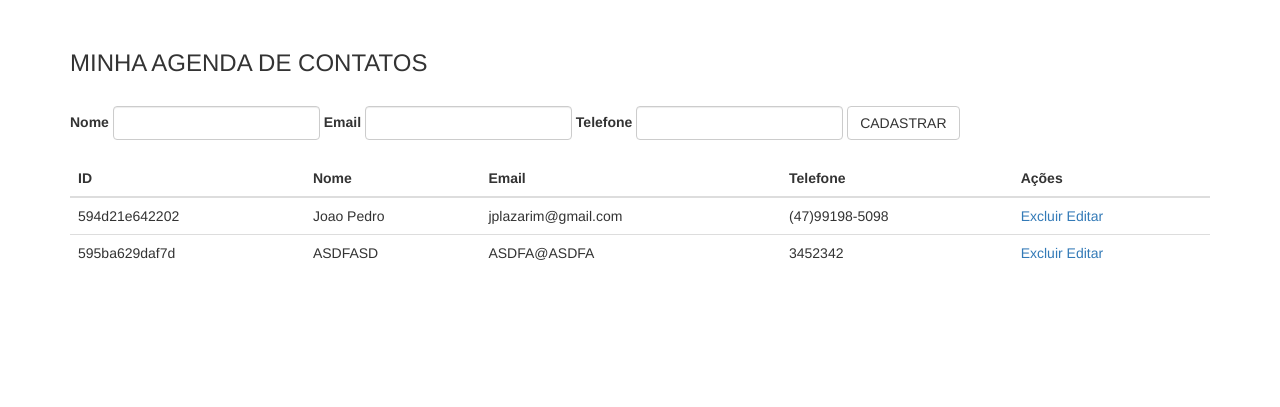
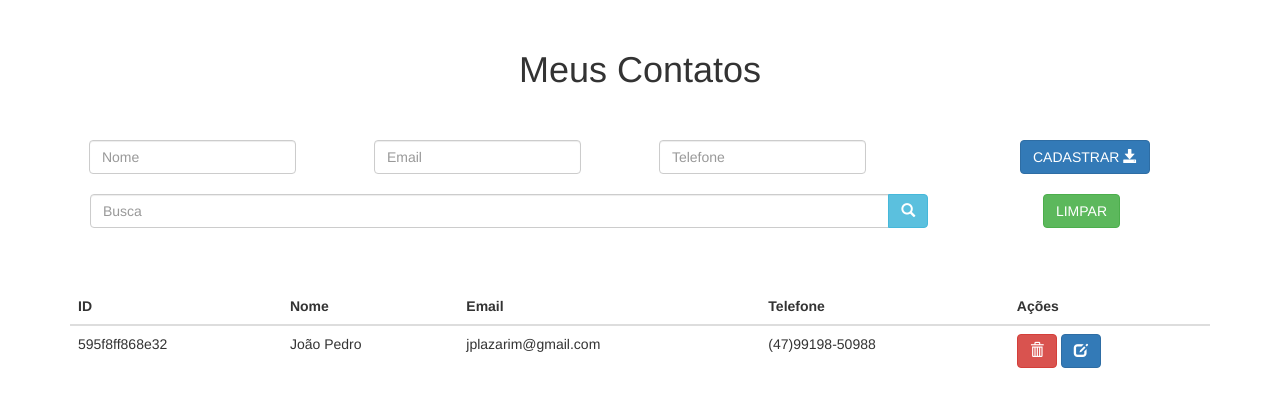
Before and after one commit to Tekislla/agenda, a PHP site: page /?acao=buscar in a window 1280 px wide. Shown: the top 407 px of the page. Run offline with PHP 8.4, Linux system fonts and the light colour scheme; data that the repository does not hold is empty.

Commit message:
Add files via upload

```diff
--- a/contatos.json
+++ b/contatos.json
@@ -1,14 +1,8 @@
-[
-    {
-        "id": "594d21e642202",
-        "nome": "Joao Pedro",
+{
+    "1": {
+        "id": "595f8ff868e32",
+        "nome": "Jo\u00e3o Pedro",
         "email": "jplazarim@gmail.com",
-        "telefone": "(47)99198-5098"
-    },
-    {
-        "id": "595ba629daf7d",
-        "nome": "ASDFASD",
-        "email": "ASDFA@ASDFA",
-        "telefone": "3452342"
+        "telefone": "(47)99198-50988"
     }
-]
+}
--- a/controlador_agenda.php
+++ b/controlador_agenda.php
@@ -30,9 +30,9 @@
 
         return $contatos;                                                                         //RETORNAR OS CONTATOS
 
-    }                                                                                                    //FIM DA FUNÇÃO
+    }                                                                                                      //FIM DA FUNÇÃO
 
-    function editarContato($valorBuscado){                                               //FUNÇÃO PARA EDITAR UM CONTATO
+    function buscarContato($valorBuscado){                                               //FUNÇÃO PARA EDITAR UM CONTATO
         $contatos = file_get_contents("contatos.json", true);                           //PEGAR OS DADOS DO ARQUIVO JSON
         $contatos = json_decode($contatos, true);                                      //CONVERTER DADOS JSON PARA ARRAY
 
@@ -91,4 +91,6 @@
         cadastrar();                                                                     //CHAMADA PARA FUNÇÃO CADASTRAR
     } elseif($_GET['acao'] == 'excluir'){
         excluirContato($_GET['id']);                                                       //CHAMADA PARA FUNÇÃO EXCLUIR
+    } elseif ($_GET['acao'] == 'editar'){
+        salvarContatoEditado($_GET['id']);
     }
--- a/index.php
+++ b/index.php
@@ -16,8 +16,9 @@ $meusContatos = pegarContatos();
 
 <div class="container" style="margin-top: 30px;">
 
-    <h3>MINHA AGENDA DE CONTATOS</h3>
-    <br />
+    <h1 align="center">Meus Contatos</h1>
+    <br/>
+    <br>
 
     <!-- CADASTRO-->
     <div class="row">
@@ -25,30 +26,53 @@ $meusContatos = pegarContatos();
             <form class="form-inline" action="controlador_agenda.php?acao=cadastrar" method="post" >
 
                 <!--nome-->
-                <div class="form-group">
-                    <label for="nome">Nome</label>
-                    <input name="nome" type="text" class="form-control" id="nome">
+                <div class="col-md-3">
+                    <label for="nome"></label>
+                    <input name="nome" type="text" class="form-control" id="nome" placeholder="Nome">
                 </div>
 
                 <!--email-->
-                <div class="form-group">
-                    <label for="email">Email</label>
-                    <input name="email" type="email" class="form-control" id="email">
+                <div class="col-md-3">
+                    <label for="email"></label>
+                    <input name="email" type="email" class="form-control" id="email" placeholder="Email">
                 </div>
 
                 <!--telefone-->
-                <div class="form-group">
-                    <label for="telefone">Telefone</label>
-                    <input name="telefone" type="text" class="form-control" id="telefone">
+                <div class="col-md-4">
+                    <label for="telefone"></label>
+                    <input name="telefone" type="text" class="form-control" id="telefone" placeholder="Telefone">
                 </div>
 
-                <button type="submit" class="btn btn-default">CADASTRAR</button>
+                <button type="submit" class="btn btn-primary">CADASTRAR
+                    <span class="glyphicon glyphicon-save"></span>
+                </button>
+                <br><br>
+                <div class="row">
+                    <div class="col-md-12" style="margin-left: 20px">
+                        <form action="index.php?acao=buscar" method="post">
+                            <div class="input-group col-md-10" style="float: left">
+                                <input type="text" class="form-control" id="busca" name="busca" value="<?= $_POST['busca'] ?>" placeholder="Busca">
+                                <div class="input-group-btn">
+                                    <button class="btn btn-info" type="submit">
+                                        <i class="glyphicon glyphicon-search"></i>
+                                    </button>
+                                </div>
+                            </div>
+                            <?php if ($_GET['acao'] == 'buscar'): ?>
+                                <div class="form-group  col-md-1">
+                                    <a class="btn btn-success form-group" style="float: right"  href="index.php">LIMPAR</a>
+                                </div>
+                            <?php endif; ?>
+                        </form>
+                    </div>
+                </div>
 
             </form>
         </div>
     </div>
-
-    <br />
+    <br>
+    <br>
+    <br>
 
     <!--CONTATOS-->
     <div class="row">
@@ -74,8 +98,16 @@ $meusContatos = pegarContatos();
                         <td><?= $contato['email'] ?>   </td>
                         <td><?= $contato['telefone'] ?></td>
                         <td>
-                            <a href="controlador_agenda.php?acao=excluir&id=<?= $contato['id'] ?>">Excluir</a>
-                            <a href="formulario_editar_contato.php?id=<?= $contato['id'] ?>">Editar</a>
+                            <a href="controlador_agenda.php?acao=excluir&id=<?= $contato['id'] ?>">
+                                <button type="submit" class="btn btn-danger">
+                                    <span class="glyphicon glyphicon-trash"></span>
+                                </button>
+                            </a>
+                            <a href="formulario_editar_contato.php?id=<?= $contato['id'] ?>">
+                                <button type="submit" class="btn btn-primary">
+                                    <span class="glyphicon glyphicon-edit"></span>
+                                </button>
+                            </a>
                         </td>
                     </tr>
                 <?php endforeach; ?>
```
Also changed, not shown: formulario_editar_contato.php (+37 -7 lines).
